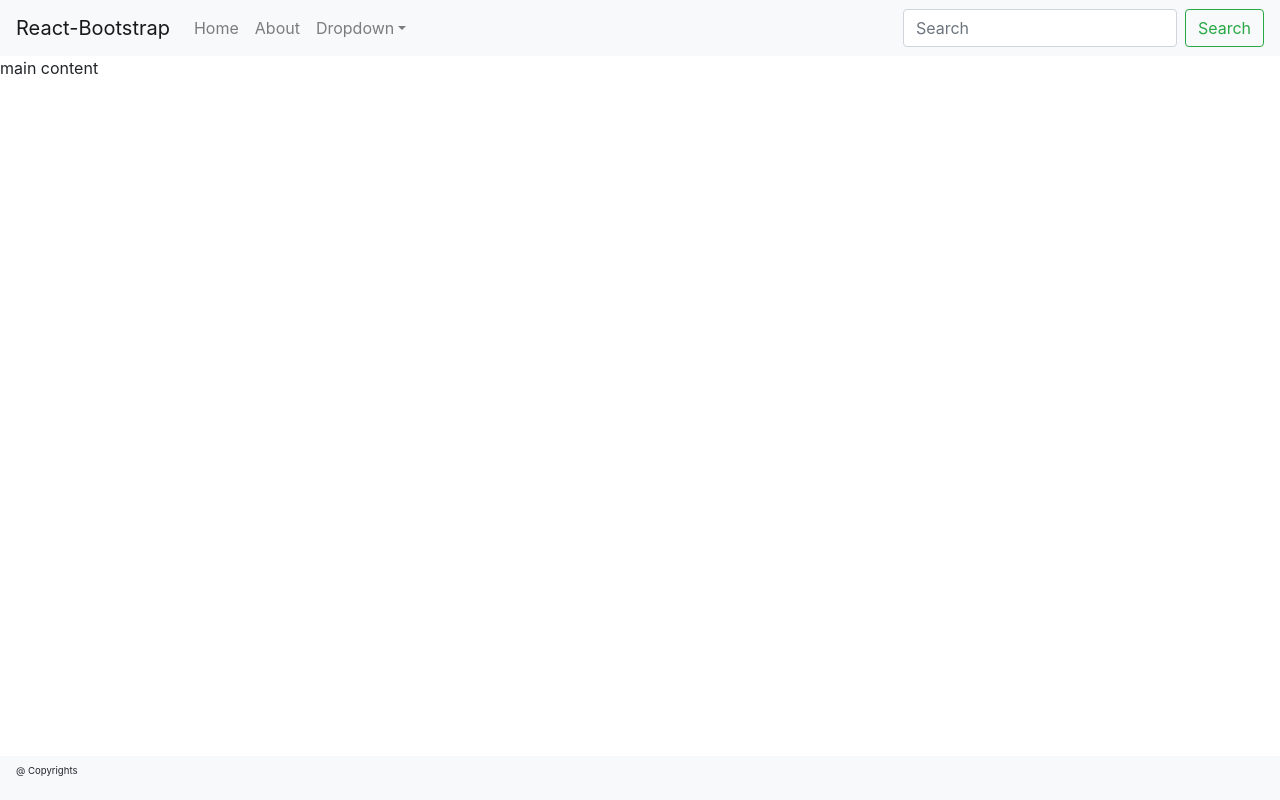
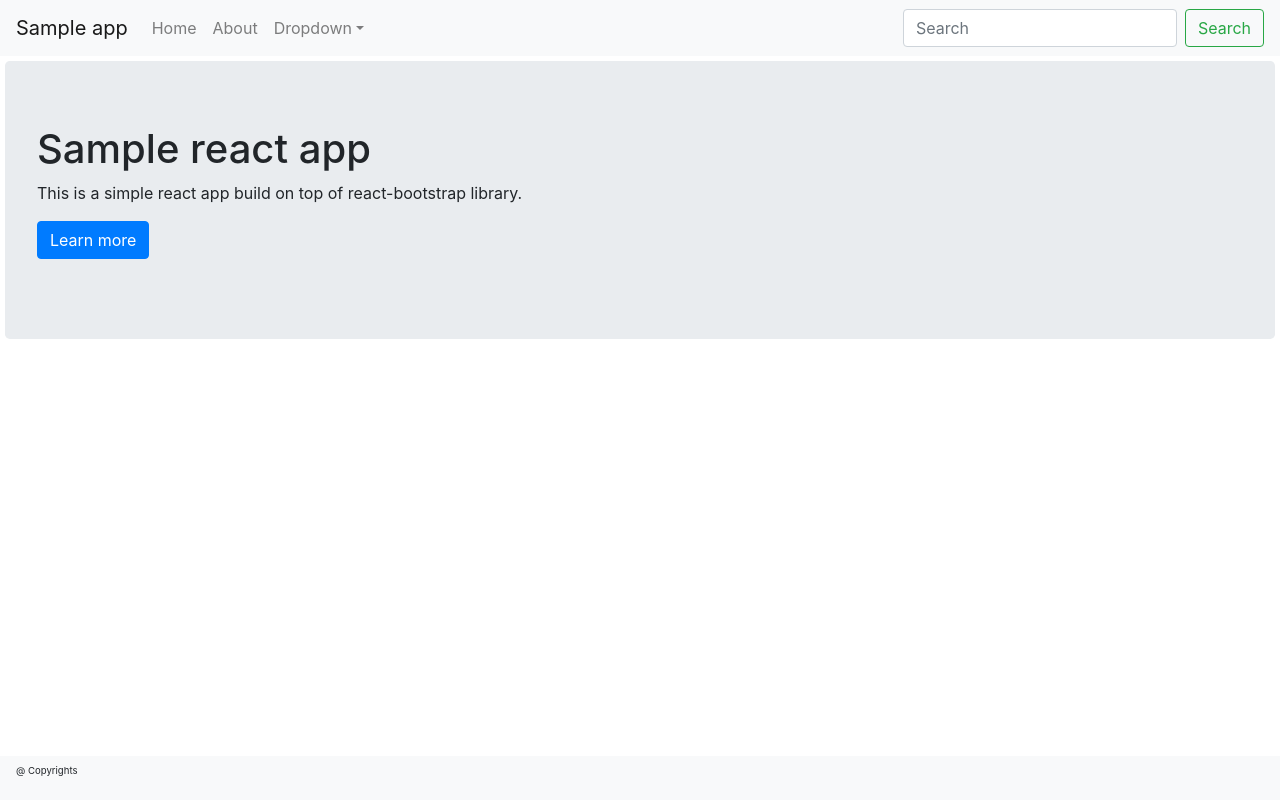
Before and after one commit to tszewcow/react-playground, a React (Create React App) app: page /home in a window 1280 px wide. Built offline with nearby package versions, Linux system fonts and the light colour scheme.

Commit message:
jumbotron added to home page

```diff
--- a/src/components/header/header.js
+++ b/src/components/header/header.js
@@ -5,7 +5,7 @@ import { Navbar, Nav, NavDropdown, Form, FormControl, Button } from 'react-boots
 
 export const Header = () => (
     <Navbar bg="light" expand="lg">
-        <Navbar.Brand as={Link} to="/home">React-Bootstrap</Navbar.Brand>
+        <Navbar.Brand as={Link} to="/home">Sample app</Navbar.Brand>
         <Navbar.Toggle aria-controls="basic-navbar-nav" />
         <Navbar.Collapse id="basic-navbar-nav">
             <Nav className="mr-auto">
--- a/src/components/home/home.js
+++ b/src/components/home/home.js
@@ -1,5 +1,16 @@
 import React from 'react';
 
+import { Link } from 'react-router-dom';
+import {Jumbotron, Button} from 'react-bootstrap';
+
 export const Home = () => (
-    <div>main content</div>
+    <Jumbotron>
+        <h1>Sample react app</h1>
+        <p>
+            This is a simple react app build on top of react-bootstrap library.
+        </p>
+        <p>
+            <Button as={Link} to="/about" variant="primary">Learn more</Button>
+        </p>
+    </Jumbotron>
 )
--- a/src/index.css
+++ b/src/index.css
@@ -20,4 +20,5 @@ main {
 
 .main-content-container {
   min-height: 700px;
+  padding: 5px;
 }
```
